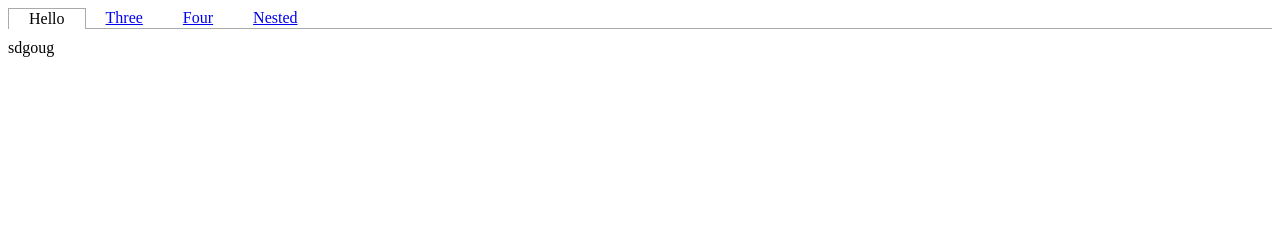
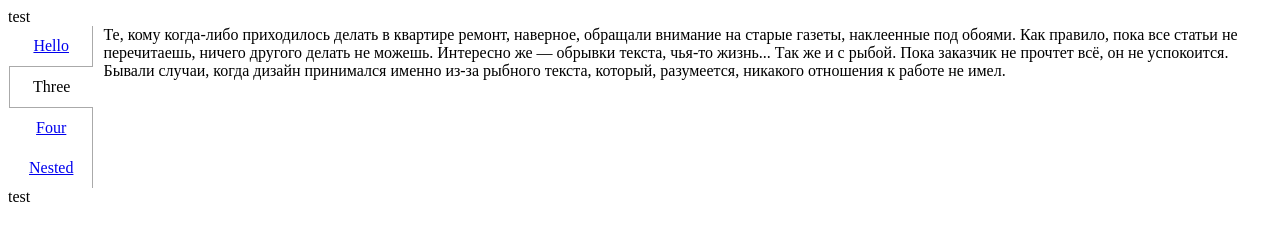
Before and after one commit to jsmarkus/test-work-pl, a plain HTML site: page index.html in a window 1280 px wide. Drawn offline with Linux system fonts and the light colour scheme.

Commit message:
vertical tabs!

```diff
--- a/TabsView.js
+++ b/TabsView.js
@@ -57,11 +57,11 @@
             this.activeTab(activeTab);
         }
 
+        this._vertical = !!options.vertical;
+
         if (renderTo) {
             this.render(renderTo);
         }
-
-        this._vertical = !!options.vertical;
     };
 
     proto._initLayout = function() {
@@ -186,8 +186,12 @@
     };
 
     proto._createMainContainer = function() {
+        var cls = 'tabs-view tabs-view-horizontal';
+        if (this._vertical) {
+            cls = 'tabs-view tabs-view-vertical';
+        }
         return domElement('div', {
-            'class': 'tabs-view'
+            'class': cls
         });
     };
 
--- a/demo.js
+++ b/demo.js
@@ -10,6 +10,8 @@ function fixture(fixtureId) {
 
 var tabs = new TabsView({
     renderTo: document.body,
+
+    vertical: true,
 
     tabs: [{
         id: 'one',
@@ -29,7 +31,7 @@ var tabs = new TabsView({
         content: fixture('four')
     }],
 
-    activeTab: 'one'
+    activeTab: 'three'
 });
 
 var nestedTabs = new TabsView({
--- a/index.html
+++ b/index.html
@@ -1,6 +1,6 @@
 <html>
 <head>
-    <meta charset="utf8">
+    <meta http-equiv="Content-type" content="text/html; charset=utf-8" />
     <title></title>
 </head>
 <body>
@@ -18,8 +18,10 @@
             eboeihh
         </div>
     </div>
+    <div>test</div>
     <link rel="stylesheet" type="text/css" href="tabs-view.css">
     <script src="TabsView.js"></script>
     <script src="demo.js"></script>
 </body>
+    <div>test</div>
 </html>
--- a/tabs-view.css
+++ b/tabs-view.css
@@ -12,53 +12,104 @@
     *zoom: 1;
 }
 
+/*Both*/
 .tabs-view {
+    display: block;
 }
 
-.tabs-view ul.tabs {
+.tabs-view > .tabs li {
     list-style: none;
     margin: 0;
     padding: 0;
-    border-bottom: 1px solid #aaa;
 }
 
-.tabs-view ul.tabs li {
+.tabs-view > .tabs {
     list-style: none;
-    float: left;
+    margin: 0;
+    padding: 0;
+}
+
+.tabs-view > .tabs li a {
+    display: block;
+    text-align: center;
+    line-height: 40px;
+    padding: 0 20px;
+}
+
+.tabs-view > .tabs > li > a:focus {
+    outline: 0;
+}
+
+.tabs-view > .tabs > li > a:hover {
+    background-color: #eee;
+}
+
+.tabs-view > .tabs li {
+    border: 1px #aaa;
+}
+
+.tabs-view > .tabs .active {
+    background-color: #fff;
+}
+
+.tabs-view > .tabs > li.active > a {
+    background-color: #fff;
+    cursor: default;
+    color: inherit;
+    text-decoration: none;
+}
+
+/*Horizontal*/
+
+.tabs-view-horizontal > .tabs {
+    border-bottom: 1px solid #aaa;
+    display: block;
+    width: 100%;
+}
+
+.tabs-view-horizontal > .tabs li {
+    list-style: none;
+    display: inline-block;
     padding: 0;
     margin: 0;
     margin-bottom: -1px;
 }
 
-.tabs-view ul.tabs li a {
-    display: block;
-    text-align: center;
-    line-height: 20px;
-    padding: 0 20px;
-}
-.tabs-view ul.tabs li a:focus {
-    outline: 0;
+
+.tabs-view-horizontal > .tabs .active {
+    border-style: solid solid none solid;
 }
 
-.tabs-view ul.tabs li a:hover {
-    background-color: #eee;
+.tabs-view-horizontal > .panes {
+    display: block;
+    width: 100%;
+    padding-top: 10px;
 }
 
-.tabs-view ul.tabs li.active {
-    border: 1px solid #aaa;
-    border-bottom: none;
-    background-color: #fff;
+/*Vertical*/
+.tabs-view-vertical {
 }
 
-.tabs-view ul.tabs li.active a {
-    background-color: inherit;
-    cursor: text;
-    color: inherit;
-    text-decoration: none;
+.tabs-view-vertical > .tabs {
+    display: table-cell;
+    vertical-align: top;
+    border: 1px #aaa;
+    border-right-style: solid;
+    overflow: visible;
 }
 
-.tabs-view .panes {
-    clear: both;
-    display: block;
-    padding-top: 10px;
+.tabs-view-vertical > .panes {
+    display: table-cell;
+    width: 100%;
+    padding-left: 10px;
 }
+
+.tabs-view-vertical > .tabs li {
+    position: relative;
+    left: 1px;
+    /*margin-right: -4px;*/
+}
+
+.tabs-view-vertical > .tabs .active {
+    border-style: solid none solid solid;
+}
```
